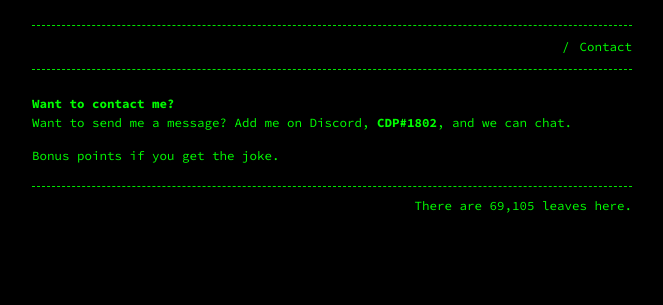
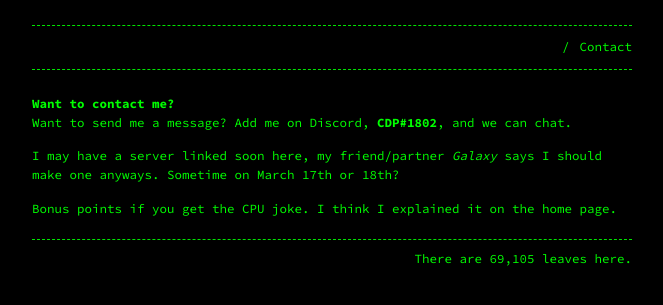
Before and after one commit to Terwilliger69105/69105.github.io, a Jekyll site: the page built from contact.md, in a window 1280 px wide. Shown: the top 305 px of the page, without its empty margins (308-971 px from the left). Built offline with Jekyll 4.4.1, drawn with Linux system fonts in a browser that asks for light colours; our own code applies the rules of GitHub Pages for plain Markdown files.

Commit message:
Update contact.md

```diff
--- a/contact.md
+++ b/contact.md
@@ -7,4 +7,6 @@ permalink: /contact/
 
 Want to send me a message? Add me on Discord, **CDP#1802**, and we can chat.
 
-Bonus points if you get the joke.
+I may have a server linked soon here, my friend/partner *Galaxy* says I should make one anyways. Sometime on March 17th or 18th?
+
+Bonus points if you get the CPU joke. I think I explained it on the home page.
```
